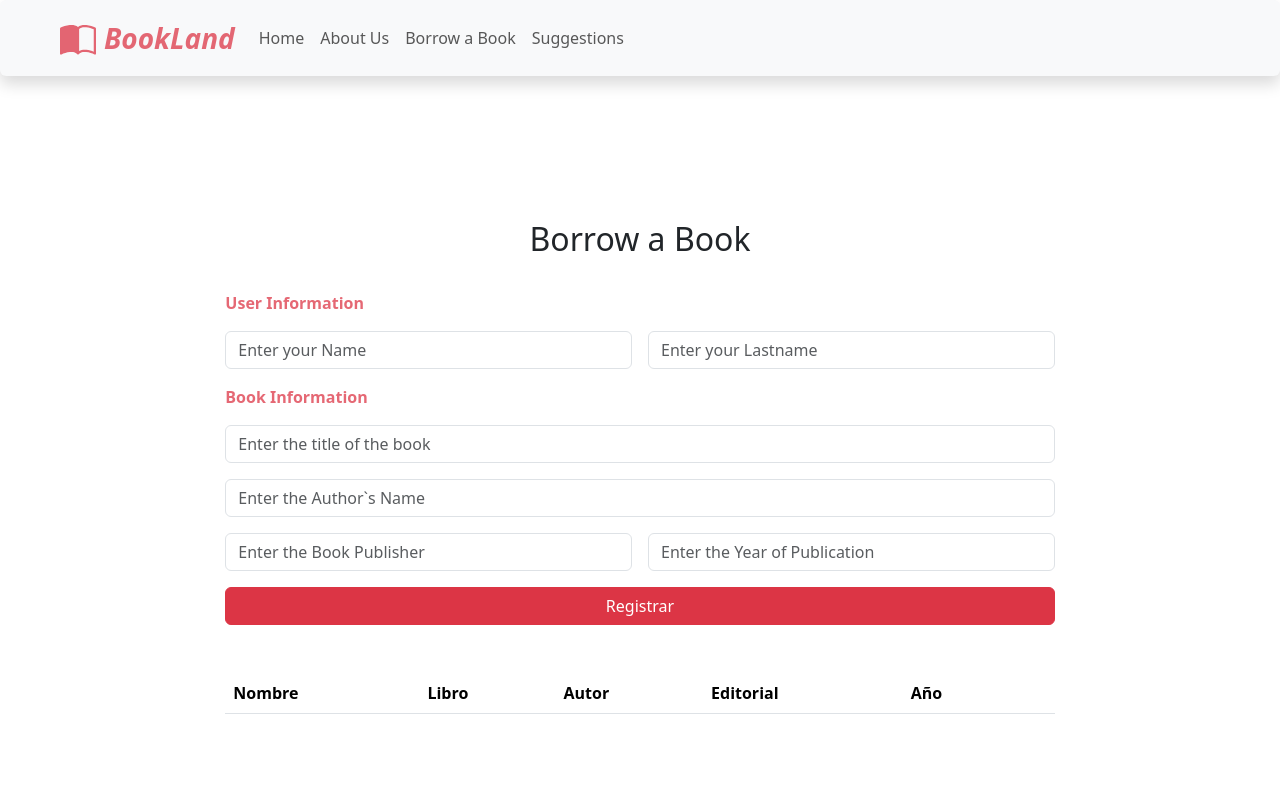
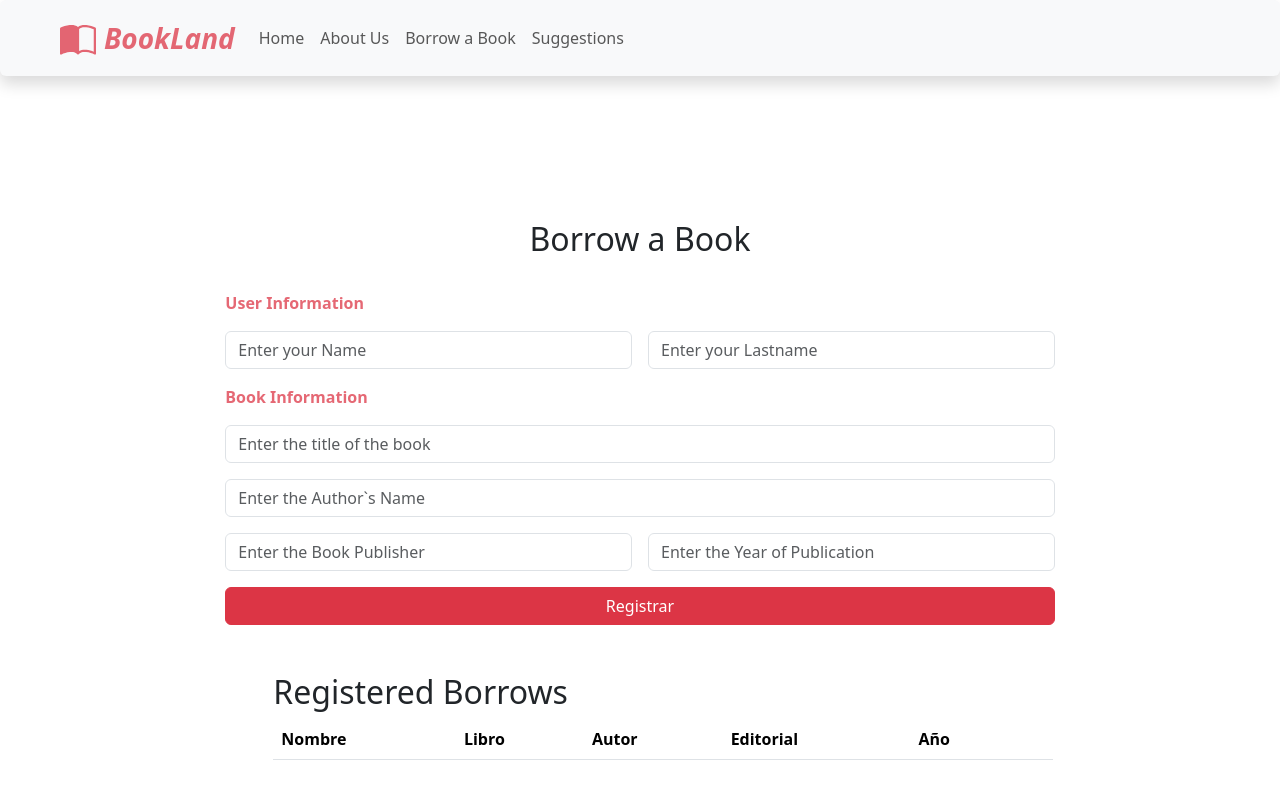
Before and after one commit to MaVilla04/Web1C3-ReactJS, a React (Vite) app: page /borrow in a window 1280 px wide. Shown: the top 800 px of the page. Built offline with nearby package versions, Linux system fonts and the light colour scheme.

Commit message:
agrega overflow tipo scroll para la tabla de registros

```diff
--- a/src/components/Borrow.jsx
+++ b/src/components/Borrow.jsx
@@ -160,7 +160,9 @@ function Borrow() {
           }
         </div>
       </form>
-      <table className="table">
+      <div className="container-fluid my-5 px-5 overflow-auto">
+        <h2>Registered Borrows</h2>
+        <table className="table table-striped table-hover" style={{ minWidth: "780px" }}>
           <thead>
             <tr>
               <th scope="col">Nombre</th>
@@ -201,6 +203,8 @@ function Borrow() {
 
           </tbody>
         </table>
+
+      </div>
     </main>
   )
 }
--- a/src/components/Custom404.jsx
+++ b/src/components/Custom404.jsx
@@ -2,7 +2,7 @@ import { Link } from "react-router-dom";
 
 function Custom404() {
   return (
-    <section className="container my-5" style={{ minHeight: "75vh" }}>
+    <section className="container my-5 min-vh-75">
       <div className="container d-flex flex-wrap align-items-center justify-content-center px-5 bg-body-tertiary rounded-3 " >
         <img src="src/assets/404.png" alt="404 image" className="bi mt-4 mb-3 img-fluid col-12 col-lg-5" />
         <div className="text-center col-lg-7">
```
Lines whose indentation alone changed are shown as unchanged.
